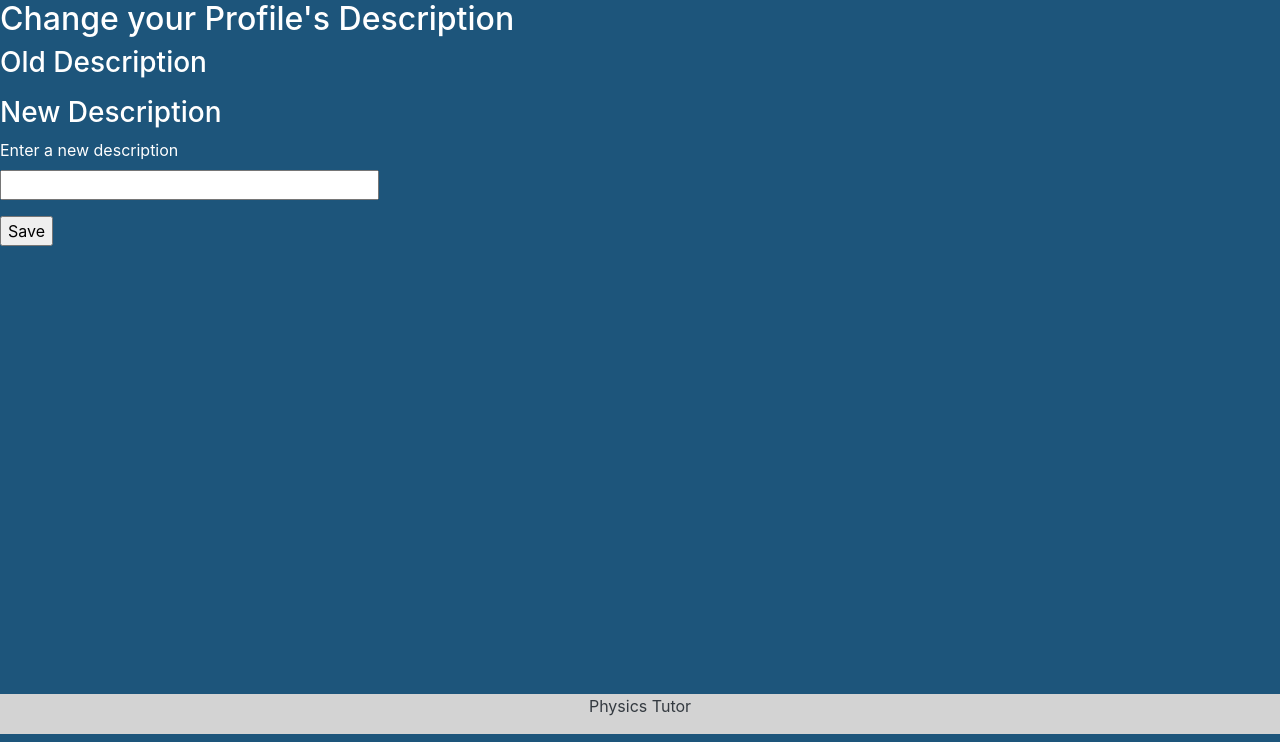
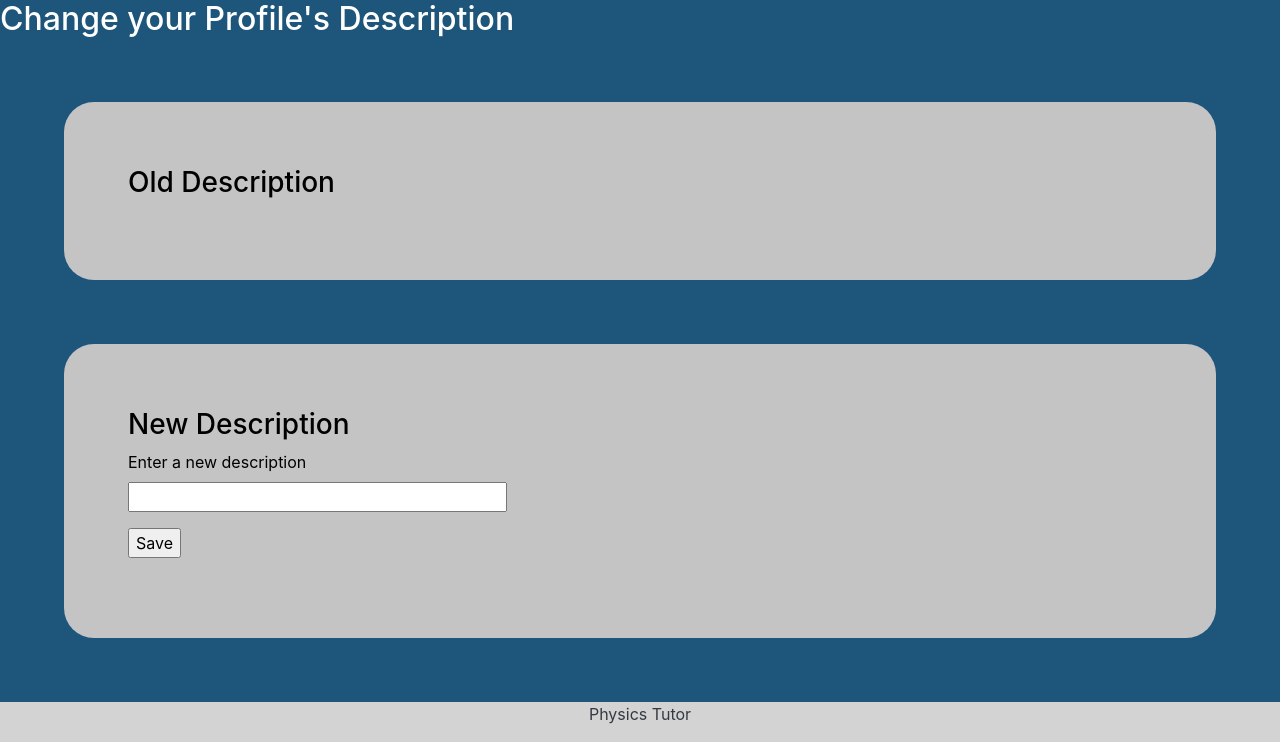
Before and after one commit to Joel-Milligan/physics-tutor-assignment, a Flask app: template app/templates/EditDescription.html in a window 1280 px wide. Shown: the part 66-808 px from the top of the page. Run offline with Flask 2, Linux system fonts and the light colour scheme; the template is opened without the code that fills it: values that come from a table or form of the project are taken from there, others are empty; some libraries are stand-ins or nearby versions.

Commit message:
Improved look of description changing

```diff
--- a/app/templates/EditDescription.html
+++ b/app/templates/EditDescription.html
@@ -3,16 +3,21 @@
 <!--Page content -->
 {% block content %}
 <h2>Change your Profile's Description</h2>
+
+<div class="grey_box">
     <h3>Old Description</h3>
     <p>{{old_description}}</p>
+</div>
 
+<div class="grey_box">
     <h3>New Description</h3>
     <form action="" method="post">
         {{ description_form.hidden_tag() }}
-    <p>
+        <p style="color: black;">
             {{ description_form.description.label }}<br />
             {{ description_form.description(size=32) }}<br />
         </p>
         <p>{{ description_form.submit() }}</p>
     </form>
+</div>
 {% endblock%}
```
Lines whose indentation alone changed are shown as unchanged.
